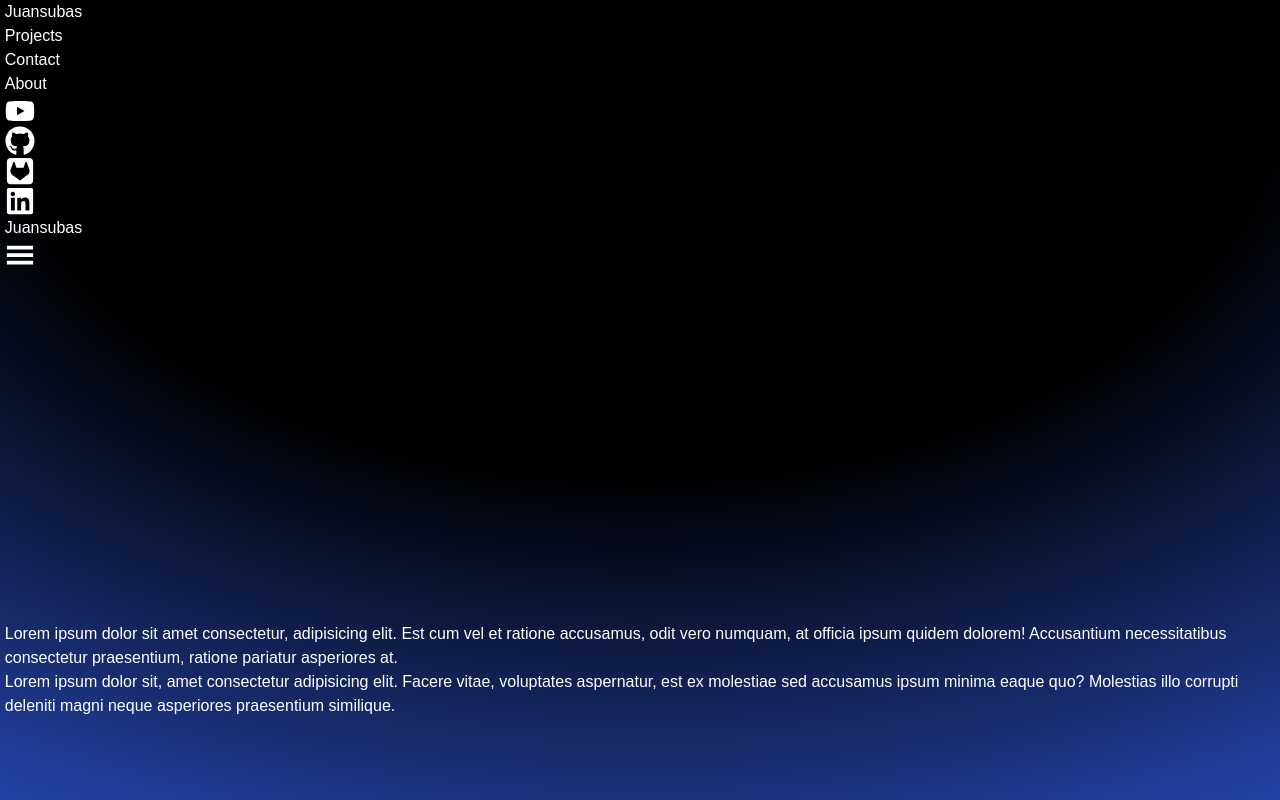
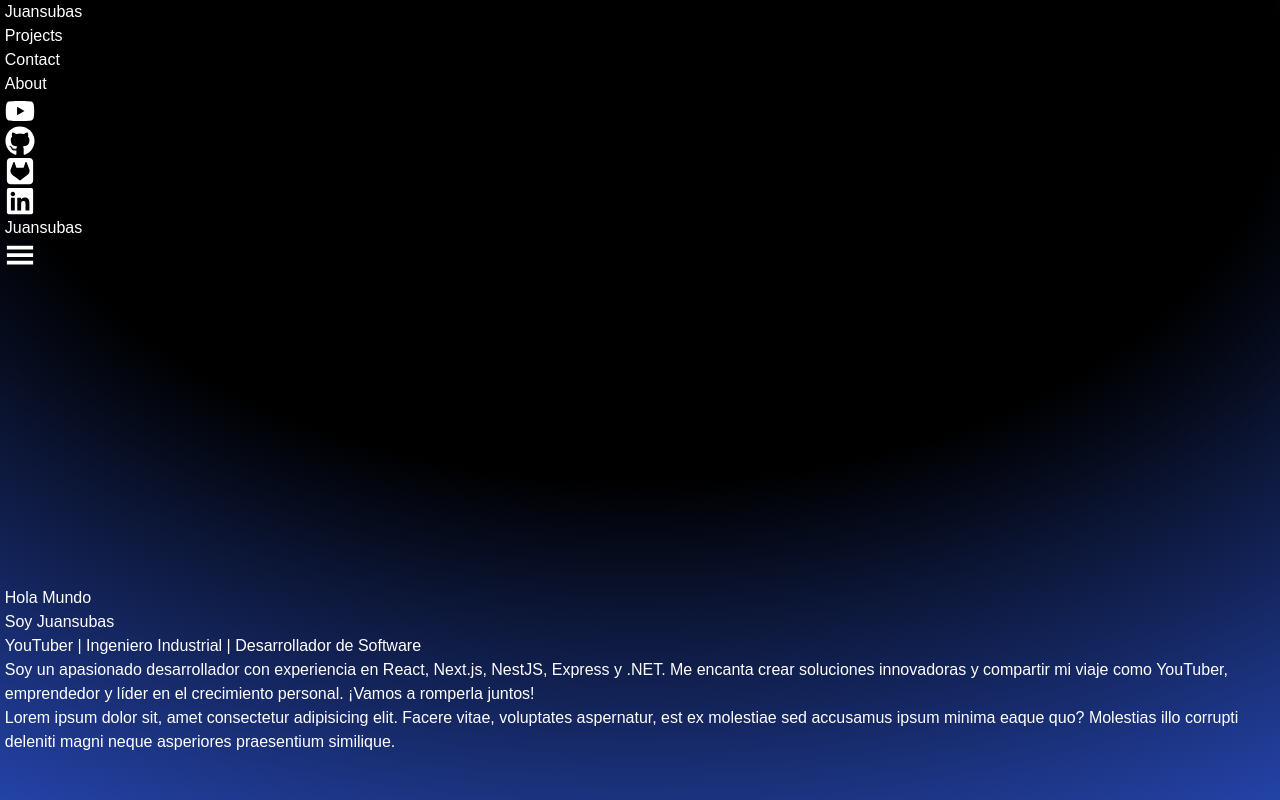
Before and after one commit to Juansubas/Portfolio, a React (Vite) app in the folder react-version/: page / in a window 1280 px wide. Shown: the top 800 px of the page. Built offline with nearby package versions, Linux system fonts and the light colour scheme.

Commit message:
Update Repo

```diff
--- a/react-version/src/components/Header/Brand.tsx
+++ b/react-version/src/components/Header/Brand.tsx
@@ -3,8 +3,10 @@ import { Link } from "react-router-dom";
 const Brand = () => {
   return (
     <div className="flex justify-center">
-      <Link to={'/'} className="text-xl hover:text-slate-500">
-        <h1>Juansubas</h1>
+      <Link to={"/"} className="text-xl hover:text-slate-500">
+        <h1 className="text-2xl font-bold bg-gradient-to-r from-gray-400 via-blue-900 to-blue-950 text-transparent bg-clip-text">
+          Juansubas
+        </h1>
       </Link>
     </div>
   );
--- a/react-version/src/components/Hero.tsx
+++ b/react-version/src/components/Hero.tsx
@@ -1,13 +1,26 @@
 const Hero = () => {
   return (
     <section className="section pt-5">
-      <div className="grid md:grid-cols-[60%,40%] ">
-        <div className="bg-gray-200 m-4 text-black">
-          Lorem ipsum dolor sit amet consectetur, adipisicing elit. Est cum vel
-          et ratione accusamus, odit vero numquam, at officia ipsum quidem
-          dolorem! Accusantium necessitatibus consectetur praesentium, ratione
-          pariatur asperiores at.
+      <div className="grid md:grid-cols-[60%,40%] px-16">
+        <div className="flex flex-col  m-4 text-black">
+          <h1 className="text-7xl font-bold text-white">Hola Mundo</h1>
+          <h2 className="text-7xl font-bold text-white">
+            Soy{" "}
+            <span className="font-bold bg-gradient-to-r from-gray-400 via-blue-900 to-blue-950 text-transparent bg-clip-text">
+              Juansubas
+            </span>
+          </h2>
+          <h3 className="text-2xl font-bold text-white mt-2">
+            YouTuber | Ingeniero Industrial | Desarrollador de Software
+          </h3>
+          <p className="text-xl text-white pt-5 text-justify pr-3">
+            Soy un apasionado desarrollador con experiencia en React, Next.js,
+            NestJS, Express y .NET. Me encanta crear soluciones innovadoras y
+            compartir mi viaje como YouTuber, emprendedor y líder en el
+            crecimiento personal. ¡Vamos a romperla juntos!
+          </p>
         </div>
+
         <div className="bg-gray-300 m-4 text-black">
           Lorem ipsum dolor sit, amet consectetur adipisicing elit. Facere
           vitae, voluptates aspernatur, est ex molestiae sed accusamus ipsum
```
